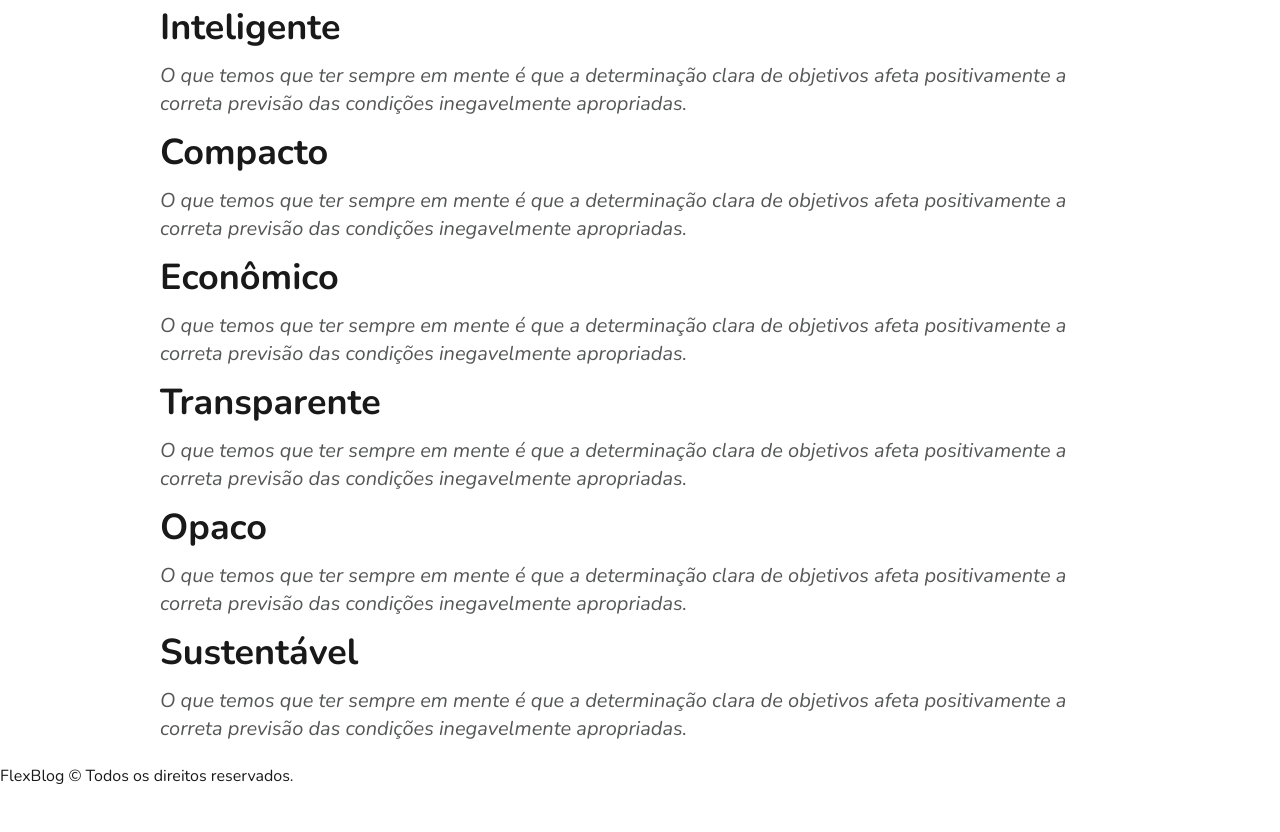
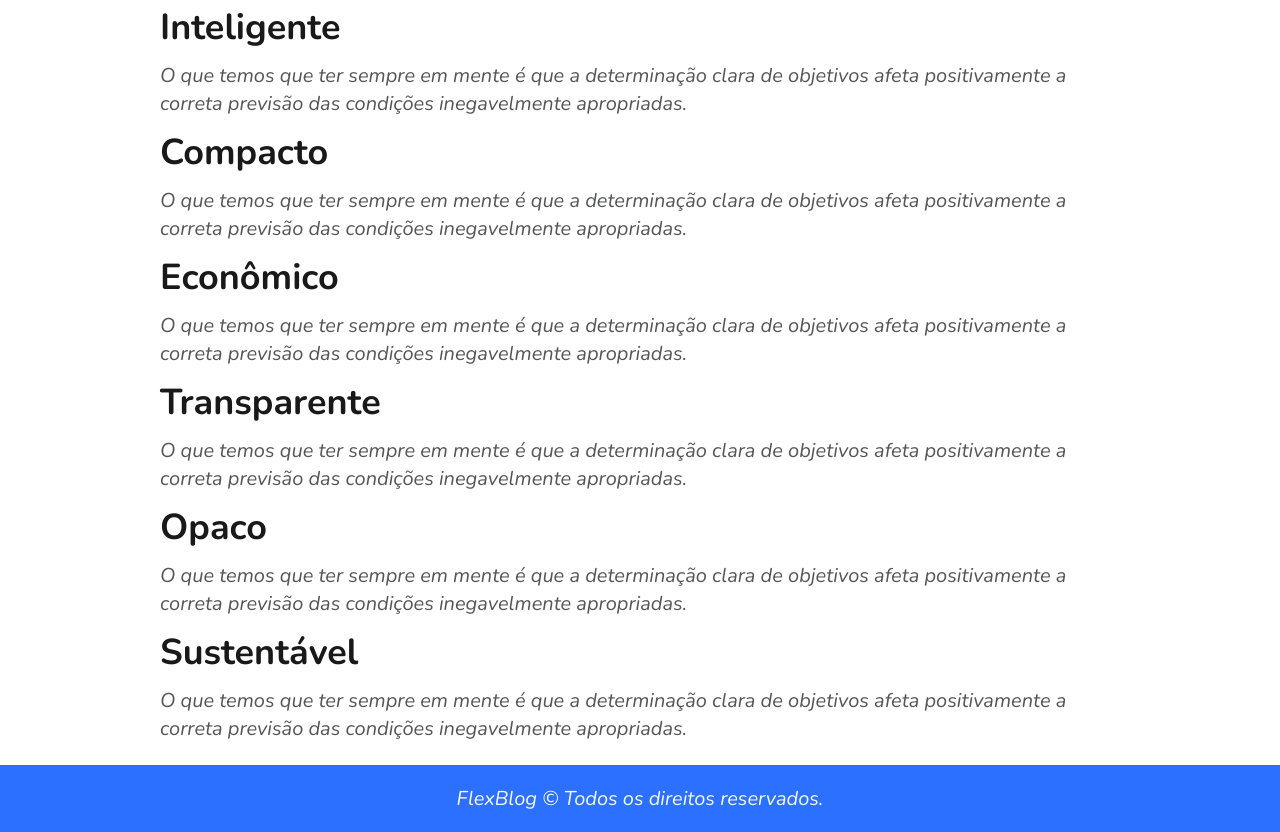
Before and after one commit to thallismatos/flexblog, a website: page src/index.html in a window 1280 px wide. Shown: the part 3995-4827 px from the top of the page. Before the commit the page ends 4782 px from the top, so only its background shows below. Drawn offline with nearby package versions, Linux system fonts and the light colour scheme; files that its build step writes are made by us from their sources.

Commit message:
:lipstick: feat: style footer scss

```diff
--- a/package.json
+++ b/package.json
@@ -1,6 +1,6 @@
 {
   "name": "flexblog",
-  "version": "1.4.0",
+  "version": "1.5.0",
   "description": "",
   "main": "index.html",
   "devDependencies": {
--- a/src/styles/layout/_footer.scss
+++ b/src/styles/layout/_footer.scss
@@ -1,2 +1,11 @@
 @use "../utils/mixins" as *;
 @use "../utils/variables" as *;
+
+footer {
+  @include font-clamp(medium);
+  color: $c1;
+  background: $primary;
+  padding: 1.25rem 0;
+  text-align: center;
+  font-style: italic;
+}
```
Also changed, not shown: 1 other file.
